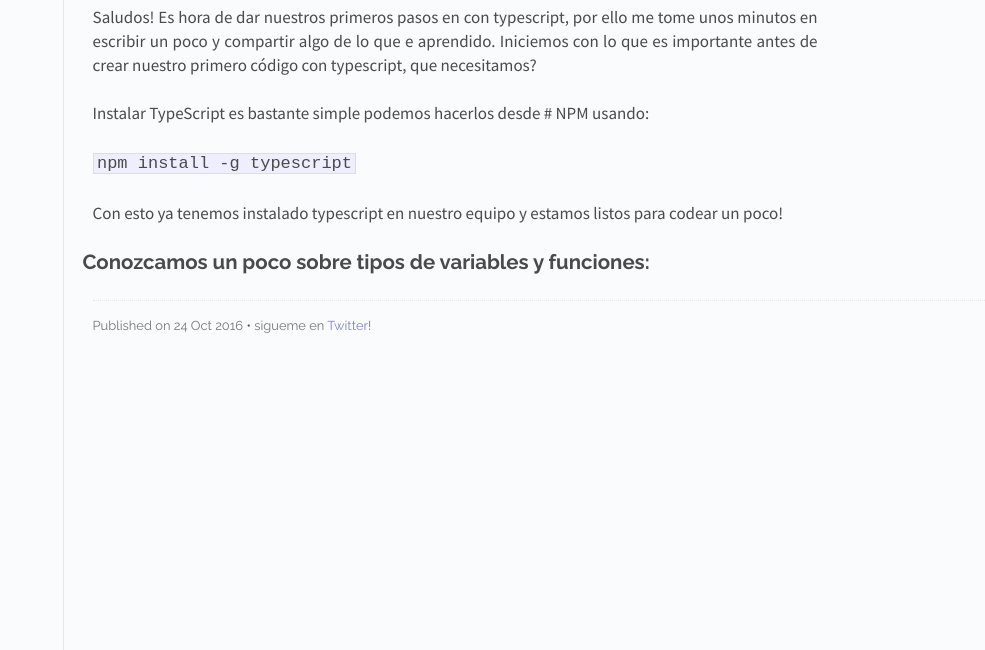
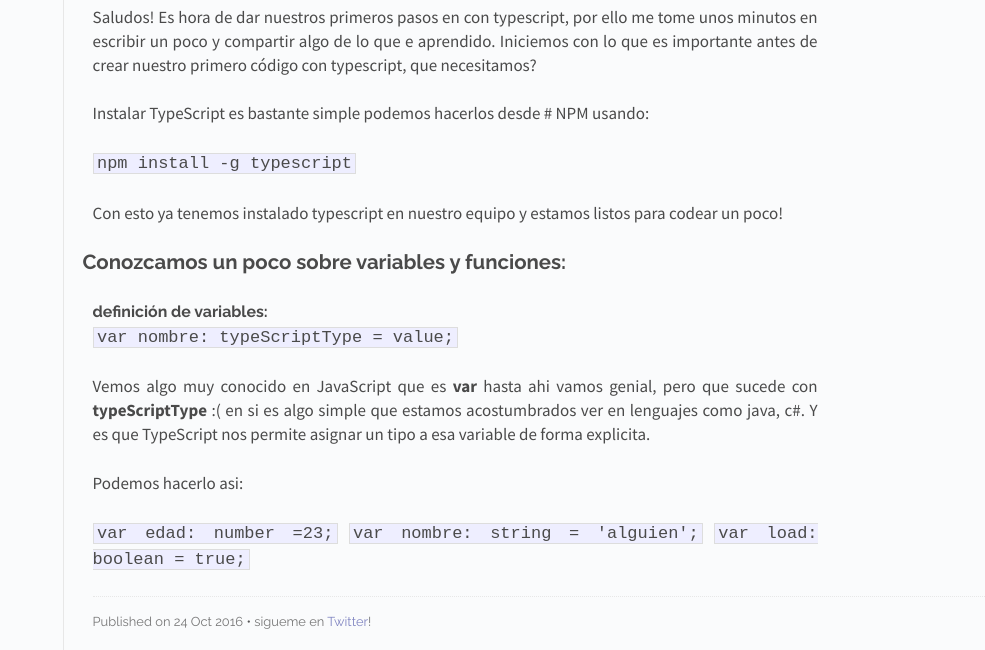
Before and after one commit to EnriqueV/Enriquev.github.io, a Jekyll site: the page built from _posts/2016-10-24-test.markdown, in a window 1280 px wide. Shown: the part 743-1393 px from the top of the page, without its empty margins (295-1280 px from the left). Built offline with Jekyll 4.4.1, drawn with Linux system fonts in a browser that asks for light colours; Markdown is read by kramdown in place of the engine named in the settings.

Commit message:
Updated Test

```diff
--- a/_posts/2016-10-24-test.markdown
+++ b/_posts/2016-10-24-test.markdown
@@ -23,4 +23,15 @@
 
 Con esto ya tenemos instalado typescript en nuestro equipo y estamos listos para codear un poco!
 
-## Conozcamos un poco sobre tipos de variables y funciones:
+## Conozcamos un poco sobre  variables y funciones:
+
+### definición de variables:
+`var nombre: typeScriptType = value;`
+
+Vemos algo muy conocido en JavaScript que es  **var** hasta ahi vamos genial, pero que sucede con **typeScriptType** :( en si es algo simple que estamos acostumbrados ver en lenguajes como java, c#. Y es que TypeScript nos permite asignar un tipo a esa variable de forma explicita.
+
+Podemos hacerlo asi:
+
+`var edad: number =23;`
+`var nombre: string = 'alguien';`
+`var load: boolean = true;`
```
